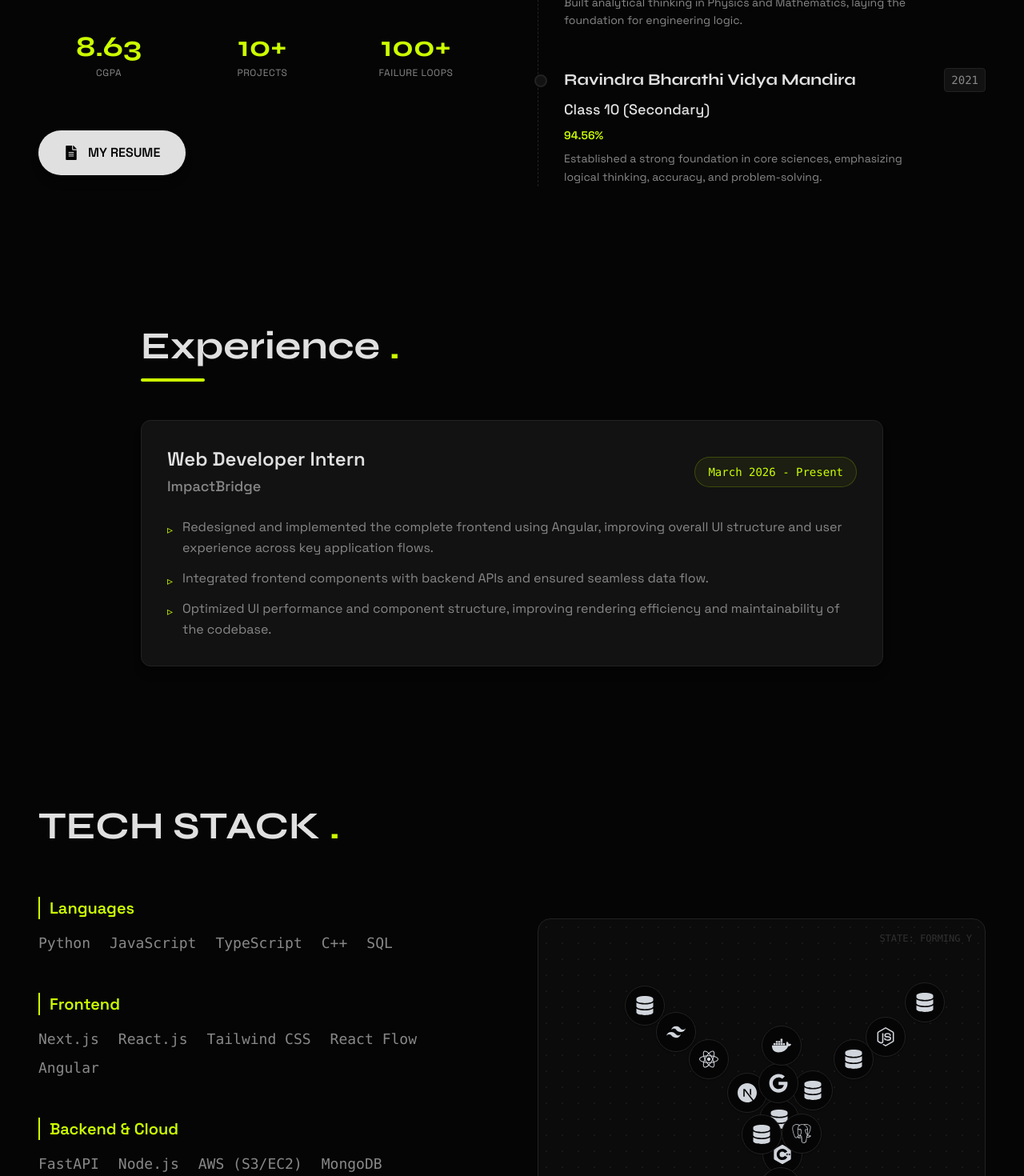
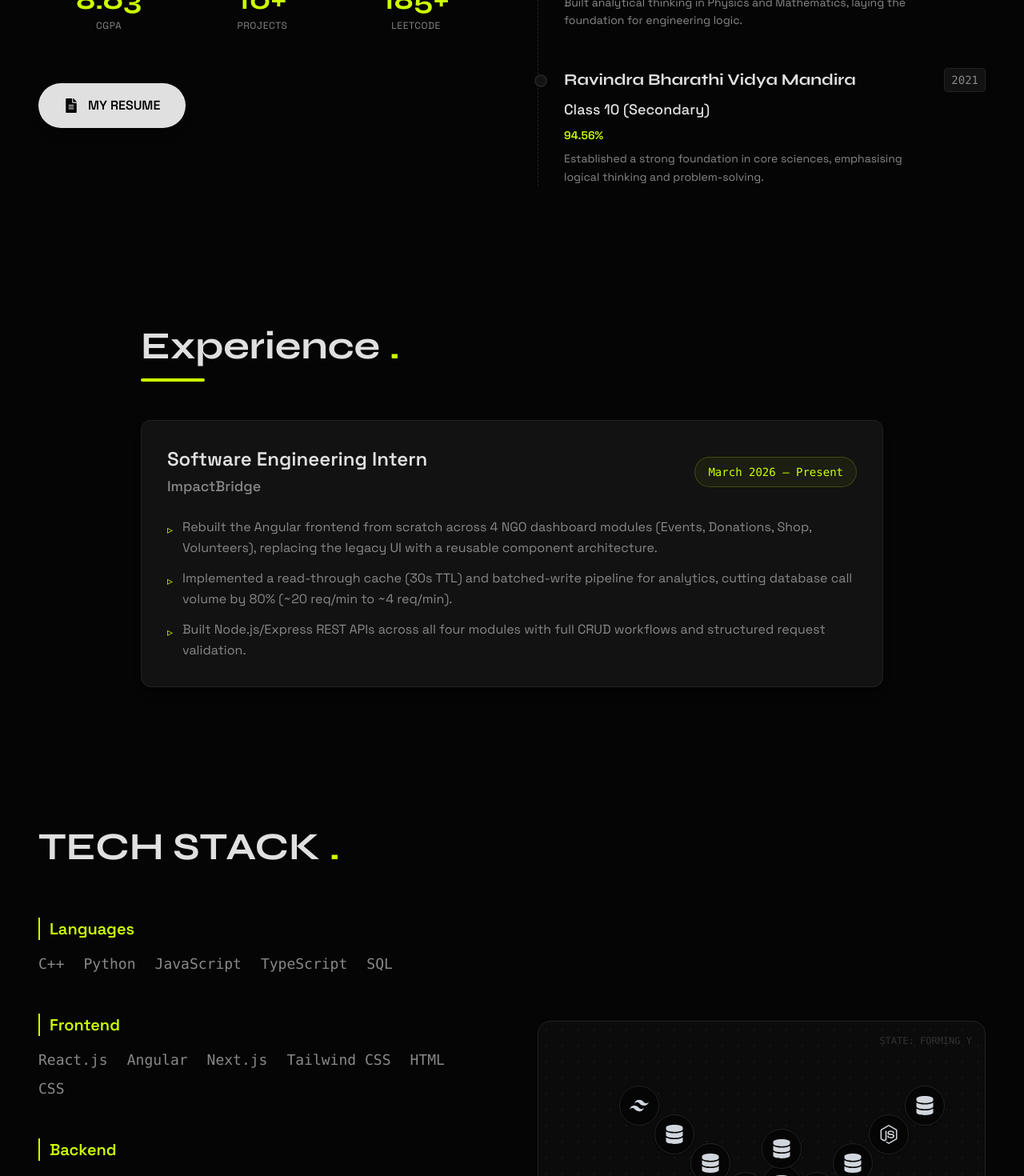
Before and after one commit to Yashvanth-7353/My-Portfolio, a React (Vite) app: page / in a window 1280 px wide. Shown: the part 1330-2800 px from the top of the page at 80% size. Built offline with nearby package versions, Linux system fonts and the light colour scheme.

Commit message:
updated content and resume

```diff
--- a/src/constants/index.js
+++ b/src/constants/index.js
@@ -1,21 +1,19 @@
-// src/constants/index.js
 // src/constants/index.js
 
 export const NAV_LINKS = [
   { id: "about", label: "About" },
-  { id: "experience", label: "Experience" }, // <--- ADDED
+  { id: "experience", label: "Experience" },
   { id: "skills", label: "Tech Stack" },
   { id: "projects", label: "Projects" },
   { id: "contact", label: "Contact" },
 ];
-// ... Keep your existing HERO_CONTENT, PROJECTS, SKILLS, etc. below ...
-// If you lost the previous data, I can provide the full file again.
 
 export const HERO_CONTENT = {
   greeting: "HELLO, I AM",
   name: "YASHVANTH M U",
   role: "Full Stack Engineer.",
-  description: "Software Engineering Student specializing in high-performance Full-Stack applications using MERN, Next.js, and FastAPI. Proven ability to optimize frontend rendering and architect RESTful APIs for high-concurrency environments. Experienced in Vector Databases (FAISS), Cloud Infrastructure (AWS/GCP), and the full SDLC to deliver scalable.",
+  description:
+    "Software Engineering student at RVCE building full-stack systems with React, FastAPI, and Node.js. Experienced in cloud infrastructure (AWS EC2/ECR), Docker-based deployments, geospatial systems, and semantic search with FAISS.",
   resumeLink: "/Resume.pdf",
 };
 
@@ -24,113 +22,175 @@
   linkedin: "https://www.linkedin.com/in/yashvanth-m-u-720598282/",
   email: "yashavanth.mu870@gmail.com",
   phone: "+91 7353027029",
-  resume: "/Resume.pdf" // Ensure your file is named resume.pdf in public folder
+  resume: "/Resume.pdf",
 };
-// ... keep existing HERO_CONTENT, LINKS, etc. ...
 
 export const ABOUT_CONTENT = {
   title: "Background",
   subtitle: "From Logic to Systems",
-  bio: "I am a results-oriented developer from RV College of Engineering with a track record of transforming concepts into deployed products. My expertise lies in combining creative problem-solving with Artificial Intelligence to deliver user-centric applications. Whether it's architecting 100% type-safe backends or training high-dimensional vector search engines, I treat every project as an engineering expedition.",
+  bio: "I'm a developer from RV College of Engineering who builds full-stack products end-to-end — from backend APIs and cloud infra to frontend interfaces. I care about technical correctness, real deployment, and writing code that holds up under scrutiny. Most of what I build, I can fully explain.",
   stats: [
     { label: "CGPA", value: "8.63" },
     { label: "Projects", value: "10+" },
-    { label: "Failure Loops", value: "100+" }
- // Estimate
-  ]
+    { label: "LeetCode", value: "185+" },
+  ],
 };
 
 export const EDUCATION = [
   {
     school: "RV College of Engineering",
-    degree: "B.E. in Information Science",
-    year: "2023 - Present",
+    degree: "B.E. in Information Science & Engineering",
+    year: "2023 – Present",
     grade: "CGPA: 8.63",
-    desc: "Relevant Coursework: Data Structures & Algorithms, DBMS, Operating Systems, OOP, Cloud Computing."
+    desc: "Core Courses: Data Structures & Algorithms, DBMS, Operating Systems, OOP, Cloud Computing.",
   },
   {
     school: "Vidyanidhi PU College",
     degree: "Class 12 (PCMB)",
-    year: "2021 - 2023",
+    year: "2021 – 2023",
     grade: "93%",
-    desc: "Built analytical thinking in Physics and Mathematics, laying the foundation for engineering logic."
+    desc: "Built analytical thinking in Physics and Mathematics, laying the foundation for engineering logic.",
   },
   {
     school: "Ravindra Bharathi Vidya Mandira",
     degree: "Class 10 (Secondary)",
     year: "2021",
     grade: "94.56%",
-    desc: "Established a strong foundation in core sciences, emphasizing logical thinking, accuracy, and problem-solving."
-  }
+    desc: "Established a strong foundation in core sciences, emphasising logical thinking and problem-solving.",
+  },
 ];
 
 export const EXPERIENCE = [
   {
-    role: "Web Developer Intern",
+    role: "Software Engineering Intern",
     company: "ImpactBridge",
-    duration: "March 2026 - Present",
+    duration: "March 2026 – Present",
+    context: "Early-stage startup serving 10+ NGO clients across events, donations, and volunteer management.",
     description: [
-      "Redesigned and implemented the complete frontend using Angular, improving overall UI structure and user experience across key application flows.",
-      "Integrated frontend components with backend APIs and ensured seamless data flow.",
-      "Optimized UI performance and component structure, improving rendering efficiency and maintainability of the codebase."
-    ]
-  }
+      "Rebuilt the Angular frontend from scratch across 4 NGO dashboard modules (Events, Donations, Shop, Volunteers), replacing the legacy UI with a reusable component architecture.",
+      "Implemented a read-through cache (30s TTL) and batched-write pipeline for analytics, cutting database call volume by 80% (~20 req/min to ~4 req/min).",
+      "Built Node.js/Express REST APIs across all four modules with full CRUD workflows and structured request validation.",
+    ],
+  },
 ];
 
 export const PROJECTS = [
   {
-    title: "trueProject",
-    category: "AI & EdTech",
-    description: "Architected a project lifecycle system using FastAPI with 100% type safety. Integrated Google Gemini as an automated 'LLM Judge' to reduce faculty review time by 60% and engineered a sub-millisecond plagiarism engine using FAISS.",
-    tech: ["FastAPI", "React.js", "PostgreSQL", "Google Gemini", "FAISS"],
-    repo: "https://github.com/Yashvanth-7353/trueProject",
-    demo: "https://trueprojects.vercel.app/"
+    title: "CloudOps",
+    category: "Cloud & DevOps",
+    description:
+      "A self-service deployment platform that clones GitHub repos, builds Docker images from user-supplied Dockerfiles, pushes to AWS ECR, and auto-provisions EC2 instances via the AWS SDK. Features real-time build log streaming via Socket.IO and a GitHub webhook handler with HMAC-SHA256 signature verification for automated redeployments.",
+    tech: ["React", "TypeScript", "Node.js", "Express.js", "Docker", "AWS EC2", "AWS ECR", "Socket.IO", "MongoDB"],
+    repo: "https://github.com/Yashvanth-7353/CloudOps",
+    demo: null,
   },
   {
     title: "Gram Sahayak",
     category: "GovTech & Geospatial",
-    description: "Developed a high-throughput digital governance platform handling 1000+ concurrent requests. Features real-time geospatial mapping (Leaflet.js) and AI-driven grievance routing using OpenRouter API.",
-    tech: ["FastAPI", "MongoDB (Async)", "React.js", "AWS S3", "Leaflet.js"],
+    description:
+      "A full-stack civic infrastructure reporting platform with JWT-based RBAC for citizens, contractors, and government officials. Features a Haversine-based geospatial verification layer enforcing a 50-metre proximity check to block GPS-spoofed filings, LLM-based sentiment classification on grievances, and a 14-day auto-escalation workflow with dashboard urgency flagging.",
+    tech: ["FastAPI", "React", "MongoDB", "JWT", "Leaflet.js", "AWS S3", "OpenRouter LLMs"],
     repo: "https://github.com/Yashvanth-7353/Gram-Sahayak",
-    demo: "https://gramsahayak.vercel.app/"
+    demo: "https://gramsahayak.vercel.app/",
+  },
+  {
+    title: "trueProject",
+    category: "AI & EdTech",
+    description:
+      "A multi-tenant academic project management portal with JWT-based RBAC for Students, Faculty, and Administrators. Includes a semantic search layer using Sentence Transformers and FAISS over project titles and abstracts, and LLM-generated evaluation summaries to automate the initial faculty review step.",
+    tech: ["FastAPI", "React", "PostgreSQL", "FAISS", "Sentence Transformers", "OpenRouter LLMs"],
+    repo: "https://github.com/Yashvanth-7353/trueProject",
+    demo: "https://trueprojects.vercel.app/",
   },
   {
     title: "Network Navigator",
-    category: "Algorithms & Viz",
-    description: "Engineered an interactive topology editor for 50+ nodes using React Flow. Implemented live Dijkstra's algorithm visualization and a real-time analytics dashboard for monitoring latency and throughput.",
+    category: "Algorithms & Visualisation",
+    description:
+      "An interactive network topology editor for 50+ nodes built with React Flow. Includes live Dijkstra's algorithm visualisation and a real-time analytics dashboard for monitoring latency and throughput.",
     tech: ["Next.js", "TypeScript", "React Flow", "Shadcn/UI"],
     repo: "https://github.com/Yashvanth-7353/Network_Navigator",
-    demo: null
+    demo: null,
   },
   {
     title: "NutriTrack AI",
     category: "AI & Health Tech",
-    description: "Architected a Next.js app using Google Gemini API to analyze ingredient lists for health risks and FSSAI compliance. Optimized UI performance by 30% using Serverless functions.",
+    description:
+      "A Next.js app that uses the Google Gemini API to analyse ingredient lists for health risks and FSSAI compliance, with serverless functions handling API routing.",
     tech: ["Next.js", "Google Gemini", "Tailwind CSS", "Serverless"],
     repo: "https://github.com/Yashvanth-7353/NutriTrack-AI",
-    demo: null // SET TO NULL TO HIDE DEMO BUTTON
+    demo: null,
   },
   {
     title: "Alzheimer's Assistant",
     category: "Cloud & Vision AI",
-    description: "Built a secure backend handling media uploads to GCP. Integrated Google Vision API for 95% precision face recognition to help patients recall memories.",
+    description:
+      "A secure backend handling media uploads to GCP, integrated with Google Vision API for face recognition to help patients recall memories.",
     tech: ["Node.js", "Google Cloud", "Vision API", "Express"],
     repo: "https://github.com/Yashvanth-7353/AlzAid",
-    demo: null // Example: No live link
+    demo: null,
   },
   {
     title: "Predictive Maintenance",
     category: "ML & IoT",
-    description: "Developed an IoT sensing module (ESP32) and trained a Random Forest classifier achieving 92% accuracy in detecting machinery faults.",
-    tech: ["Python", "Scikit-learn", "IoT/ESP32", "Firebase"],
+    description:
+      "An IoT sensing module (ESP32) paired with a Random Forest classifier achieving 92% accuracy in detecting machinery faults from sensor readings.",
+    tech: ["Python", "Scikit-learn", "IoT / ESP32", "Firebase"],
     repo: "https://github.com/Yashvanth-7353/Predictive_Maintenance",
-    demo: null  // Example: No live link
-  }
+    demo: null,
+  },
 ];
 
 export const SKILLS = [
-  { category: "Languages", items: ["Python", "JavaScript", "TypeScript", "C++", "SQL"] },
-  { category: "Frontend", items: ["Next.js", "React.js", "Tailwind CSS", "React Flow", "Angular"] },
-  { category: "Backend & Cloud", items: ["FastAPI", "Node.js", "AWS (S3/EC2)", "MongoDB", "PostgreSQL"] },
-  { category: "AI & Tools", items: ["Google Gemini", "Docker", "Git/GitHub", "Linux", "Postman"] }
+  {
+    category: "Languages",
+    items: ["C++", "Python", "JavaScript", "TypeScript", "SQL"],
+  },
+  {
+    category: "Frontend",
+    items: ["React.js", "Angular", "Next.js", "Tailwind CSS", "HTML", "CSS"],
+  },
+  {
+    category: "Backend",
+    items: ["Node.js", "Express.js", "FastAPI"],
+  },
+  {
+    category: "Databases",
+    items: ["PostgreSQL", "MongoDB", "FAISS"],
+  },
+  {
+    category: "Cloud & Infra",
+    items: ["AWS (EC2, ECR, S3)", "Docker", "Git / GitHub", "Linux"],
+  },
+  {
+    category: "Other",
+    items: ["Socket.IO", "REST APIs", "JWT", "Postman"],
+  },
 ];
+
+export const ACHIEVEMENTS = [
+  {
+    title: "LeetCode",
+    detail: "185+ problems solved — arrays, graphs, and dynamic programming.",
+    link: null,
+  },
+  {
+    title: "National Finalist — Hackfest (NMAMIT)",
+    detail: "Top 5 of 60+ teams in a 36-hour national hackathon.",
+    link: null,
+  },
+  {
+    title: "Big Data Computing (NPTEL)",
+    detail: "Elite + Gold Medal — Top 5% nationally, score 91%.",
+    link: "https://drive.google.com/file/d/1d0cKAqE7zkieRHmE5-kXmULMMW4y7D0Q/view?usp=sharing",
+  },
+  {
+    title: "Data Science for Engineers (NPTEL)",
+    detail: "Elite + Silver Medal, score 81%.",
+    link: "https://drive.google.com/file/d/1By3e-H-xWVR6XCFF8gtVTF3j49h3a-zE/view?usp=sharing",
+  },
+  {
+    title: "GCP Cloud Arcade",
+    detail: "Completed Google Cloud Skills Boost.",
+    link: "https://www.skills.google/public_profiles/7b323609-edb4-4af7-8add-cd67526436bb",
+  },
+];
```
Also changed, not shown: 1 other file (tests, documents, lock files or other folders).
